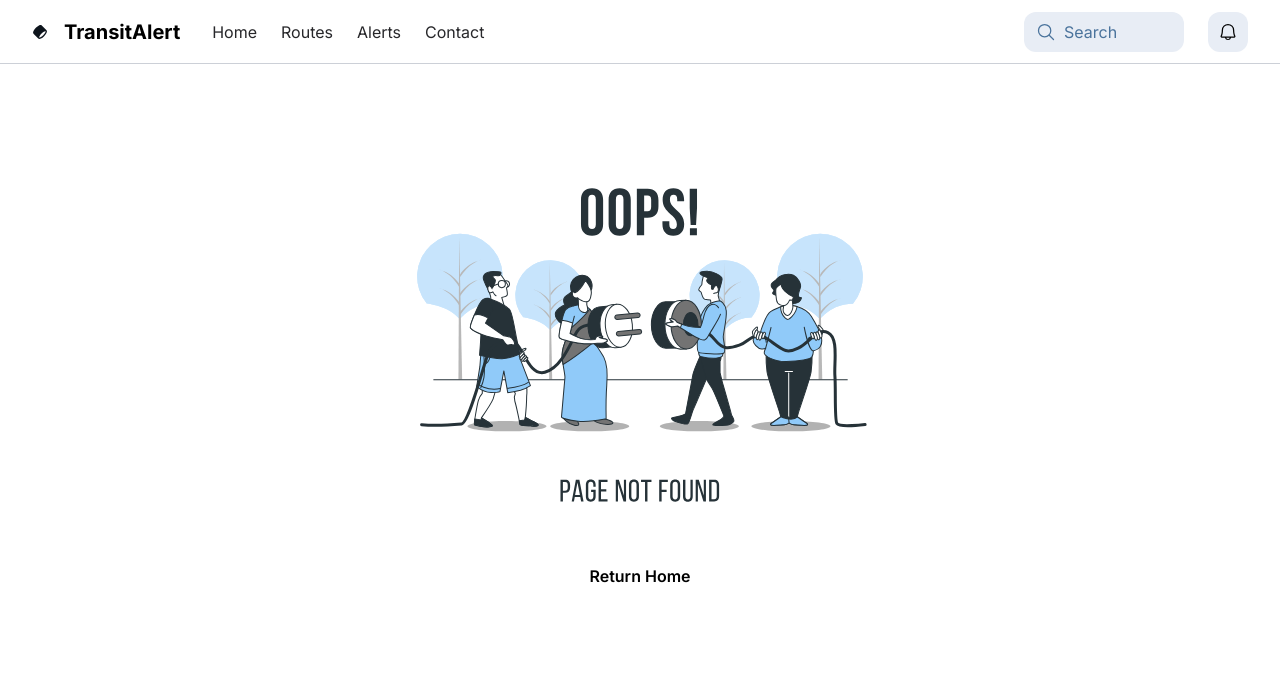
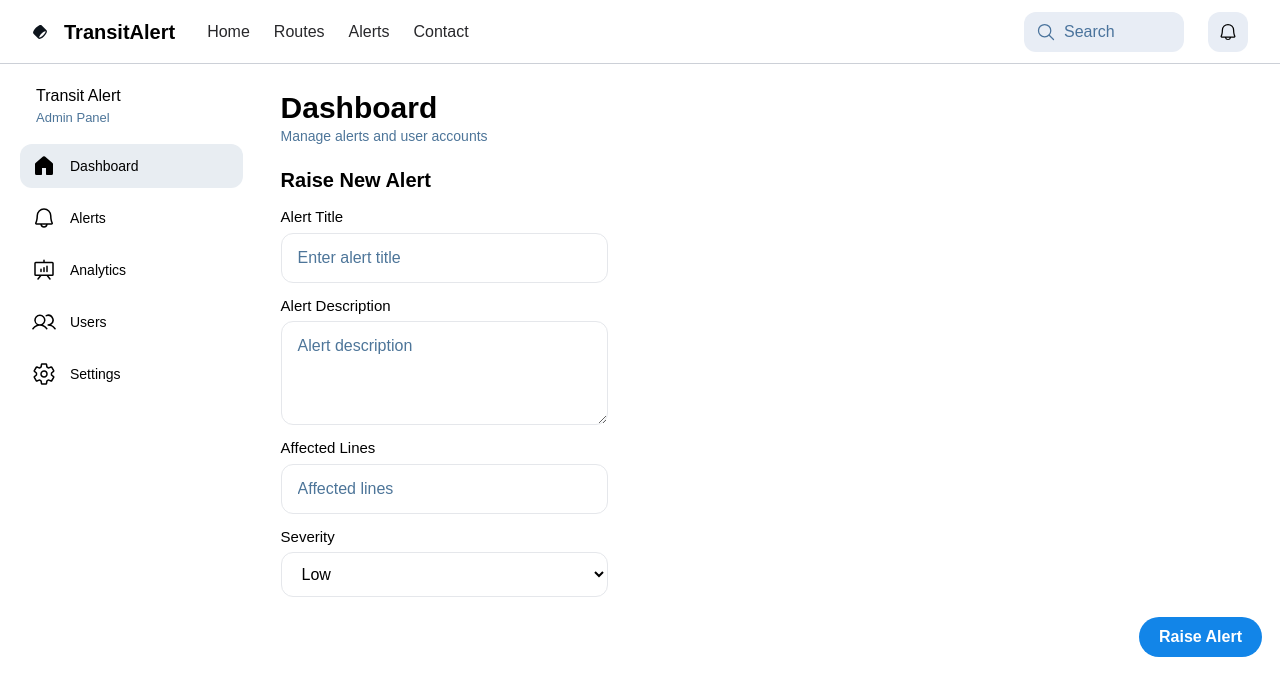
Before and after one commit to krrish2906/Transit-Alert, a Next.js app: page /admin/alert in a window 1280 px wide. Before the commit this address had no page. Shown: the top 696 px of the page. Built offline with nearby package versions, Linux system fonts and the light colour scheme.

Commit message:
admin layout, alert creation page

```diff
--- /dev/null
+++ b/app/admin/alert/page.tsx
@@ -0,0 +1,72 @@
+import React from 'react'
+
+export default function AlertPage() {
+    return (
+        <div className='h-full w-full'>
+            <div className='mt-2 p-4.5 flex flex-col gap-y-5'>
+                <div>
+                    <h1 className='text-3xl font-bold'>Dashboard</h1>
+                    <p className='text-sm text-[#4D7599]'>Manage alerts and user accounts</p>
+                </div>
+                <div>
+                    <h2 className='text-xl font-bold'>Raise New Alert</h2>
+                    <form className='flex flex-col gap-y-3 mt-3'>
+                        <label className='flex flex-col gap-y-1'>
+                            <span className='font-medium text-[15px]'>Alert Title</span>
+                            <input
+                                type="text"
+                                name=""
+                                id=""
+                                placeholder='Enter alert title'
+                                className='outline-none w-1/3 border border-gray-200 px-4 py-3 rounded-xl placeholder-[#4D7599]'
+                            />
+                        </label>
+                        <div className='flex flex-col gap-y-1'>
+                            <span className='font-medium text-[15px]'>Alert Description</span>
+                            <textarea
+                                name=""
+                                id=""
+                                placeholder='Alert description'
+                                className='w-1/3 h-26 outline-none border border-gray-200 px-4 py-3 rounded-xl placeholder-[#4D7599]'
+                            >
+                            </textarea>
+                        </div>
+                        <label className='flex flex-col gap-y-1'>
+                            <span className='font-medium text-[15px]'>Affected Lines</span>
+                            <input
+                                type="text"
+                                name=""
+                                id=""
+                                placeholder='Affected lines'
+                                className='outline-none w-1/3 border border-gray-200 px-4 py-3 rounded-xl placeholder-[#4D7599]'
+                            />
+                        </label>
+                        <label className='flex flex-col gap-y-1'>
+                            <span className='font-medium text-[15px]'>Severity</span>
+                            <select
+                                name=""
+                                id=""
+                                className='outline-none w-1/3 border border-gray-200 px-4 py-3 rounded-xl placeholder-[#4D7599]'
+                            >
+                                <option value="low" className='text-[#4D7599]'>
+                                    Low
+                                </option>
+                                <option value="medium" className='text-[#4D7599]'>
+                                    Medium
+                                </option>
+                                <option value="high" className='text-[#4D7599]'>
+                                    High
+                                </option>
+                            </select>
+                        </label>
+                    </form>
+                </div>
+                <div className='w-full flex justify-end'>
+                    <button className='bg-[#1285E8] px-5 py-2 text-white rounded-full font-semibold cursor-pointer'>
+                        Raise Alert
+                    </button>
+                </div>
+            </div>
+        </div>
+    );
+};
--- /dev/null
+++ b/app/admin/dashboard/page.tsx
@@ -0,0 +1,9 @@
+import React from 'react'
+
+export default function DashboardPage() {
+    return (
+        <div className='flex justify-center items-center w-full'>
+            Dashboard Page
+        </div>
+    );
+};
--- a/app/admin/layout.tsx
+++ b/app/admin/layout.tsx
@@ -4,7 +4,7 @@ export default function AdminLayout({ children }: Readonly<{ children: React.Rea
     return (
         <html lang="en">
             <body>
-                <main className='h-[calc(100vh-4rem)] w-full bg-white text-black'>
+                <main className='h-[calc(100vh-4rem)] w-full flex bg-white text-black'>
                     <Sidebar />
                     {children}
                 </main>
--- a/app/layout.tsx
+++ b/app/layout.tsx
@@ -8,8 +8,8 @@ const inter = Inter({
 })
 
 export const metadata: Metadata = {
-    title: "Transit-Alert",
-    description: "Generated by create next app",
+    title: "TransitAlert",
+    description: "TransitAlert WebApp",
     icons: {
         icon: '/favicon.png'
     }
```
